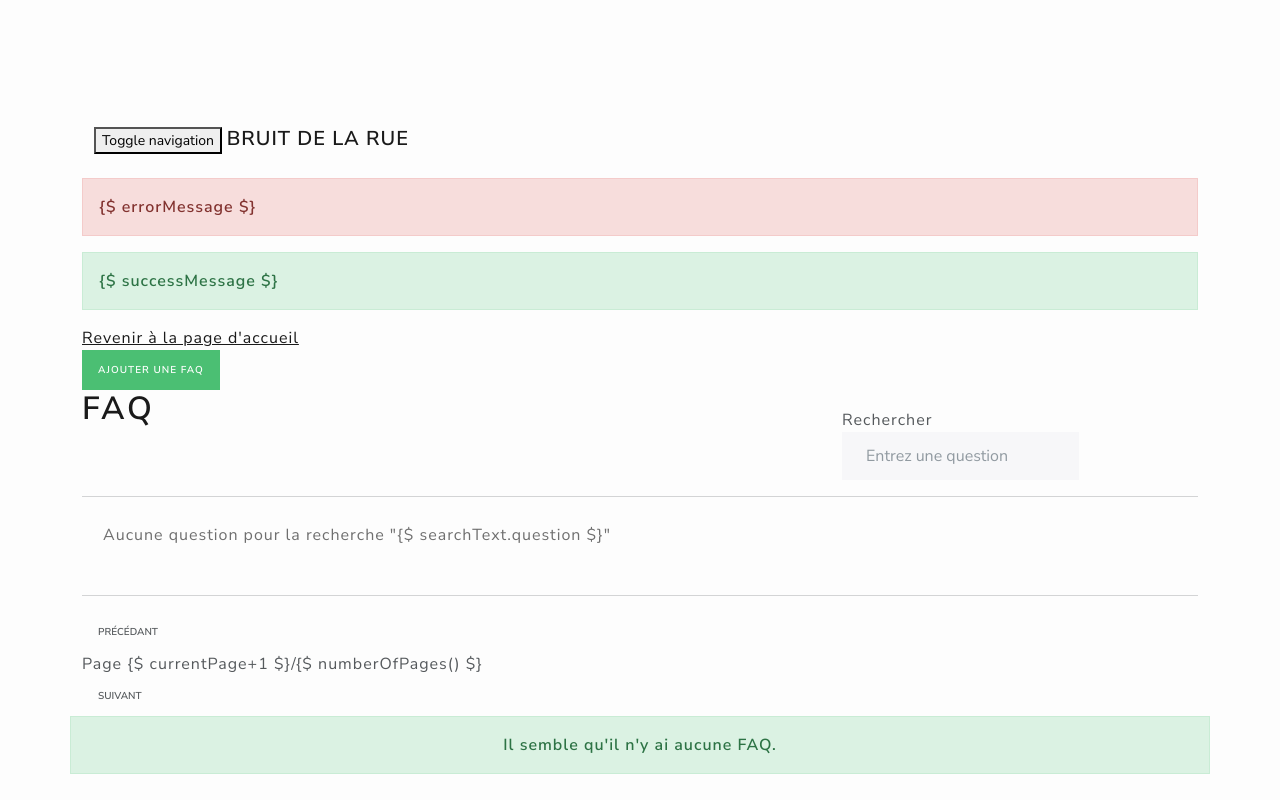
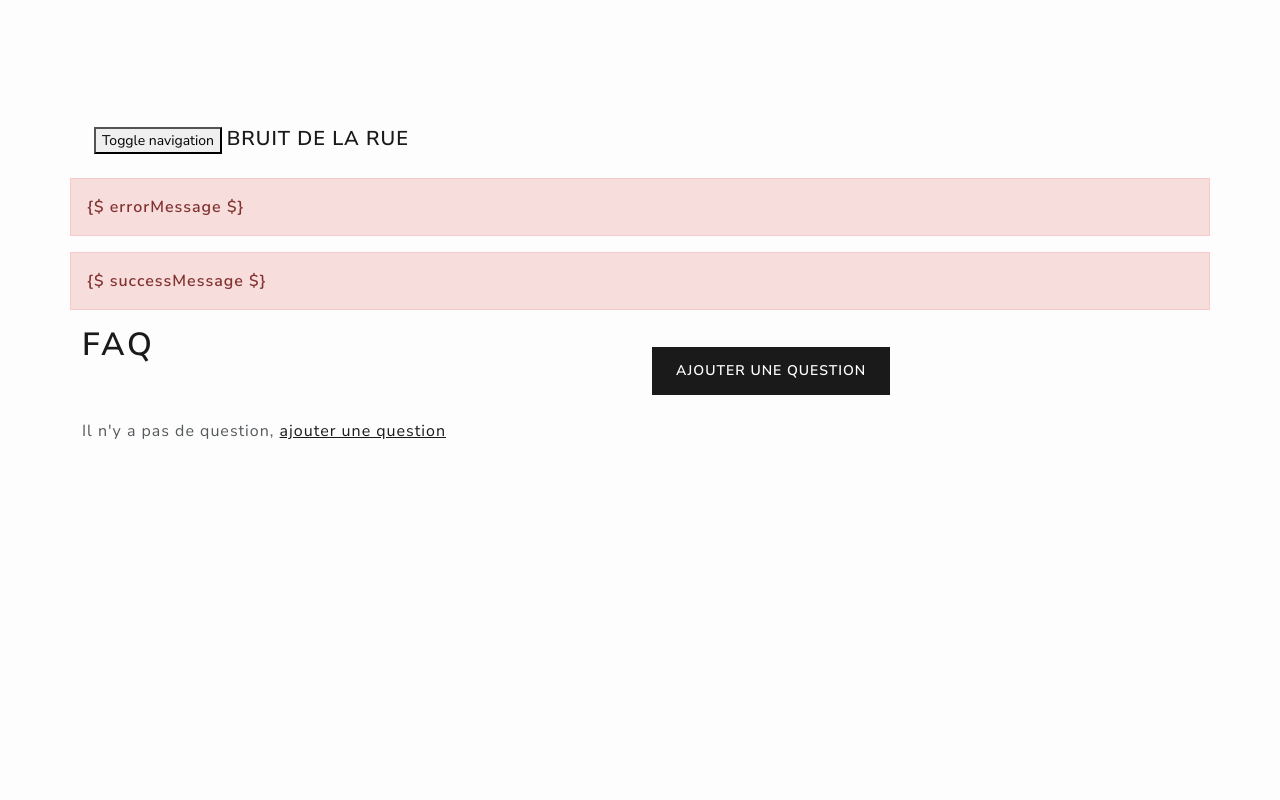
Before and after one commit to 11h42/bruits-de-la-rue, a Django app: page /faq/ in a window 1280 px wide. Run offline with Django 3.2, Linux system fonts and the light colour scheme; a user stored in the database is signed in; tables that the repository leaves empty hold one stand-in row (values such as "Sample post"); some libraries are stand-ins or nearby versions.

Commit message:
fix template rendering

```diff
--- a/frontend/static/css/style.css
+++ b/frontend/static/css/style.css
@@ -77,3 +77,7 @@ body {
 .text-underlined{
     text-decoration: underline;
 }
+
+.fixh1{
+    margin-top: 21px;
+}
--- a/frontend/templates/faq/faq.html
+++ b/frontend/templates/faq/faq.html
@@ -1,97 +1,49 @@
 {% extends "base.html" %}
-{% block body %}
-    <body data-ng-app="faqsModule" class="ng-cloak" data-ng-controller="faqsController">
-{% endblock %}
 {% block content %}
-    <div class="container">
+    <div class="container" data-ng-app="faqsModule" data-ng-controller="faqsController">
+
         <div class="row">
-            <div class="col-lg-12">
-                <div class="row">
-                    <div class="col-lg-12">
-                        <div class="alert alert-danger" role="alert" ng-show="errorMessage">
+            <div class="col-lg-12 alert alert-danger" role="alert" ng-show="errorMessage">
                 {$ errorMessage $}
             </div>
         </div>
-                    <div class="col-lg-12">
-                        <div class="alert alert-success" role="alert" ng-show="successMessage">
+        <div class="row">
+            <div class="col-lg-12 alert alert-danger" role="alert" ng-show="errorMessage">
                 {$ successMessage $}
             </div>
         </div>
-                    <div class="col-lg-12">
-                        <a href="/"><span class="glyphicon glyphicon-arrow-left"></span> Revenir à la page d'accueil</a>
+        <div class="row">
+            <div class="col-lg-6">
+                <h1>FAQ</h1>
             </div>
-                </div>
-                <div class="row">
-                    <div class="col-lg-2 col-lg-offset-10">
-                        <div class="pull-right">
+
+            <div class="col-lg-6 text-right fixh1">
                 {% if user.is_staff %}
-                                <a class="btn btn-success btn-sm" href="/faq/creer/">Ajouter une FAQ</a>
+                    <a class="btn btn-primary" href="/faq/creer/">
+                        <span class="glyphicon glyphicon-plus"></span> Ajouter une question
+                    </a>
                 {% endif %}
             </div>
         </div>
-                </div>
-                <div class="row">
-                    <div class="col-lg-3">
-                        <h1>FAQ</h1>
-                    </div>
-                    <div class="col-lg-5"></div>
-                    <div ng-show="faqs" class="col-lg-4">
-                        <form class="form-horizontal search-bar" role="form">
-                            <div class="form-group">
-                                <label class="control-label col-sm-4" for="table_search">
-                                    <b><span class="glyphicon glyphicon-search"></span> Rechercher</b>
-                                </label>
+        <br/>
 
-                                <div class="col-sm-8">
-                                    <input placeholder="Entrez une question" class="form-control" id="table_search"
-                                           ng-model="searchText.question" type="text"/>
+        <div class="row" data-ng-repeat="faq in faqs">
+            <div class="col-lg-12">
+                <h3>
+                    {$ faq.question $}
+                </h3>
+
+                <p>{$ faq.answer $}</p>
+                {% if user.is_staff %}
+                    <a class="cursor-pointer" ng-click="deleteFaq(faq.id)">
+                        supprimer
+                    </a>
+                {% endif %}
             </div>
         </div>
-                        </form>
-                    </div>
-                </div>
-                <hr/>
-                <div class="row">
+        <div class="row" ng-hide="faqs">
             <div class="col-lg-12">
-                        <div data-ng-repeat="faq in filterFaqs = (faqs | filter:searchText) | startFrom:currentPage*pageSize | limitTo:pageSize ">
-                            <div class="col-lg-10">
-                                <h4 class="question text-center">{$ faq.question $} </h4>
-                            </div>
-                            <div class="col-lg-2 pull-right">
-                                {% if user.is_staff %}
-                                    <a class="cursor-pointer" ng-click="deleteFaq(faq.id)"><span
-                                            class="glyphicon glyphicon-trash"></span></a>
-                                {% endif %}
-                            </div>
-                            <div class="col-lg-12">
-                                <p class="text-justify answer"> {$ faq.answer $}</p>
-                            </div>
-
-                            <p class="text-center">-</p>
-                        </div>
-                        <div ng-show="faqs">
-                            <p class="answer" ng-hide="filterFaqs.length">Aucune question pour la recherche
-                                "{$ searchText.question $}"
-                            </p>
-                        </div>
-                    </div>
-                </div>
-                <hr/>
-                <div class="row">
-                    <div class="col-lg-12 center-block" ng-show="faqs">
-                        <button class="btn btn-sm" ng-disabled="currentPage == 0"
-                                ng-click="currentPage=currentPage-1">
-                            Précédant
-                        </button>
-                        <span class="pagination">Page {$ currentPage+1 $}/{$ numberOfPages() $}</span>
-                        <button class="btn btn-sm" ng-disabled="currentPage >= faqs.length/pageSize - 1"
-                                ng-click="currentPage=currentPage+1"> Suivant
-                        </button>
-                    </div>
-                    <div class="alert alert-success text-center ng-cloak" ng-hide="faqs">
-                        Il semble qu'il n'y ai aucune FAQ.
-                    </div>
-                </div>
+                Il n'y a pas de question, <a href="/faq/creer/">ajouter une question</a>
             </div>
         </div>
     </div>
```
Also changed, not shown: frontend/templates/associations/associations.html (+28 -32 lines), frontend/templates/bids/bids.html (+15 -14 lines). Lines whose indentation alone changed are shown as unchanged.
